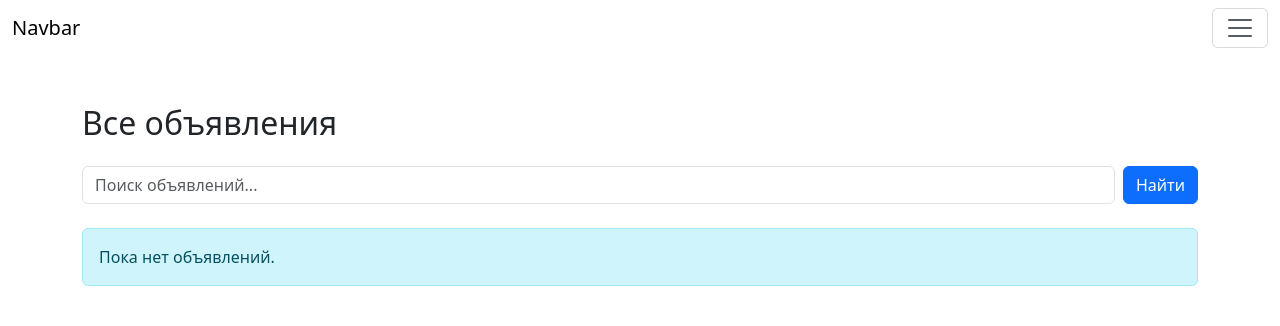
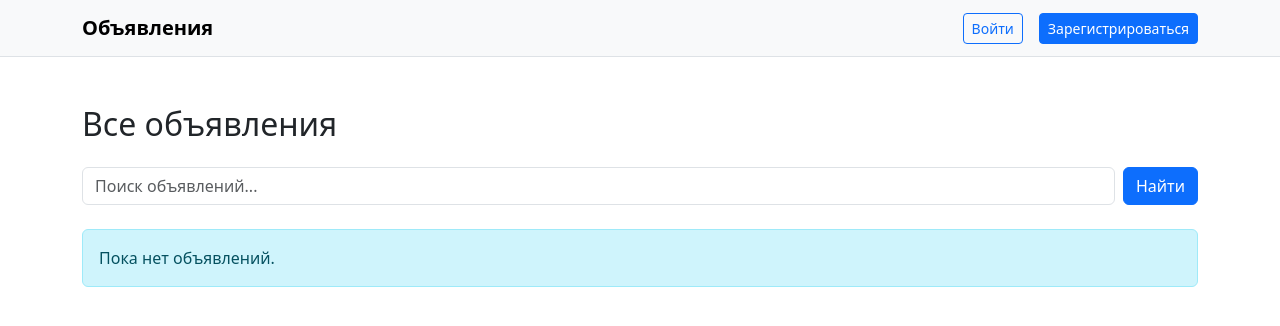
Before and after one commit to chinga11/kursovaya, a Django app: page / in a window 1280 px wide. Shown: the top 326 px of the page. Run offline with Django 5.2, Linux system fonts and the light colour scheme; data that the repository does not hold is empty.

Commit message:
добавление пользователей

```diff
--- a/lalafo/settings.py
+++ b/lalafo/settings.py
@@ -123,6 +123,10 @@ USE_TZ = True
 
 STATIC_URL = 'static/'
 
+# Send users back to the listings after signing in or out.
+LOGIN_REDIRECT_URL = "/"
+LOGOUT_REDIRECT_URL = "/"
+
 
 # Email
 # https://docs.djangoproject.com/en/6.1/topics/email/#topic-email-configuration
--- a/lalafo/urls.py
+++ b/lalafo/urls.py
@@ -17,7 +17,7 @@ Including another URLconf
 from django.contrib import admin
 from django.urls import path
 from product.views import hello_world,post_detail
-from product.views import my_name,say_name,post_list,create_post,delete_post
+from product.views import my_name,say_name,post_list,create_post,edit_post,delete_post
 from django.conf.urls.static import static
 from django.conf import settings
 from django.urls import include
@@ -31,10 +31,11 @@ urlpatterns = [
     path("",post_list,name='post_list'),
     path("product/<int:pk>/", post_detail, name="detail_product"),
     path("product/create/",create_post,name="create_post"),
+    path("product/<int:pk>/edit/", edit_post, name="edit_post"),
     path("product/<int:pk>/delete/", delete_post, name="delete_post"),
     path("accounts/", include("django.contrib.auth.urls")),
     path("register/", register, name="register"),
-    path("login/", LoginView.as_view(), name="login"),
+    path("login/", LoginView.as_view(template_name="registration/login.html"), name="login"),
     ]
 
 if settings.DEBUG:
--- a/product/admin.py
+++ b/product/admin.py
@@ -1,5 +1,4 @@
 from django.contrib import admin
-from product.models import Product
-# Register your models here.
+from product.models import Category, Product, Tag
 
-admin.site.register(Product)
+admin.site.register([Product, Category, Tag])
--- a/product/models.py
+++ b/product/models.py
@@ -20,7 +20,7 @@ class Product(models.Model):
     category=models.ForeignKey(Category,on_delete=models.SET_NULL,null=True)
     tags=models.ManyToManyField(Tag,blank=True)
     image=models.ImageField(null=True,blank=True,upload_to="product")
-    user=models.ForeignKey(User,on_delete=models.CASCADE,null=False,default=1)
+    user=models.ForeignKey(User,on_delete=models.CASCADE,null=False)
     def __str__(self):
         return f"{self.name}"
 
--- a/product/views.py
+++ b/product/views.py
@@ -1,6 +1,7 @@
 from django.shortcuts import render,get_object_or_404,redirect
 from django.http.response import HttpResponse
 from django.http.request import HttpRequest
+from django.contrib.auth.decorators import login_required
 from .models import Product
 from .forms import ProductForm
 from django.db.models import Q
@@ -45,18 +46,35 @@ def post_detail(r,pk):
 #         return redirect("detail_product", pk=product.pk)
 #     return render(request,"products/create_post.html")
 
+@login_required
 def create_post(request: HttpRequest) -> HttpResponse:
     if request.method == "POST":
         form = ProductForm(request.POST, request.FILES)
         if form.is_valid():
-            product = form.save()
+            product = form.save(commit=False)
+            product.user = request.user
+            product.save()
+            form.save_m2m()
             return redirect("detail_product", pk=product.pk)
     else:
         form = ProductForm()
-    return render(request, "products/create_post.html", {"form": form})
+    return render(request, "products/create_post.html", {"form": form, "is_edit": False})
 
+@login_required
+def edit_post(request: HttpRequest, pk: int) -> HttpResponse:
+    product = get_object_or_404(Product, id=pk, user=request.user)
+    if request.method == "POST":
+        form = ProductForm(request.POST, request.FILES, instance=product)
+        if form.is_valid():
+            form.save()
+            return redirect("detail_product", pk=product.pk)
+    else:
+        form = ProductForm(instance=product)
+    return render(request, "products/create_post.html", {"form": form, "product": product, "is_edit": True})
+
+@login_required
 def delete_post(request: HttpRequest, pk: int) -> HttpResponse:
-    product = get_object_or_404(Product, id=pk)
+    product = get_object_or_404(Product, id=pk, user=request.user)
     if request.method.lower() == "post":
         product.delete()
         return redirect("post_list")
--- a/templates/base.html
+++ b/templates/base.html
@@ -1,59 +1,30 @@
 <!DOCTYPE html>
-<html lang="en">
+<html lang="ru">
 <head>
     <meta charset="UTF-8">
     <meta name="viewport" content="width=device-width, initial-scale=1.0">
-    <title>Document</title>
-    <link rel="stylesheet" href="https://cdn.jsdelivr.net/npm/bootstrap@5.3.8/dist/css/bootstrap.min.css" integrity="sha384-sRIl4kxILFvY47J16cr9ZwB07vP4J8+LH7qKQnuqkuIAvNWLzeN8tE5YBujZqJLB" crossorigin="anonymous">
-    <script src="https://cdn.jsdelivr.net/npm/bootstrap@5.3.8/dist/js/bootstrap.min.js" integrity="sha384-G/EV+4j2dNv+tEPo3++6LCgdCROaejBqfUeNjuKAiuXbjrxilcCdDz6ZAVfHWe1Y" crossorigin="anonymous"></script>
-    <script src="https://cdn.jsdelivr.net/npm/bootstrap@5.3.8/dist/js/bootstrap.bundle.min.js" integrity="sha384-FKyoEForCGlyvwx9Hj09JcYn3nv7wiPVlz7YYwJrWVcXK/BmnVDxM+D2scQbITxI" crossorigin="anonymous"></script>
-
+    <title>{% block title %}Объявления{% endblock %}</title>
+    <link rel="stylesheet" href="https://cdn.jsdelivr.net/npm/bootstrap@5.3.8/dist/css/bootstrap.min.css" integrity="sha384-sRIl4kxILFvY47J16cr9ZwB07pV4J8+LH7qKQnuqkuIAvNWLzeN8tE5YBujZqJLB" crossorigin="anonymous">
 </head>
 <body>
-    <nav class="navbar md:navbar-expand bg-1">
-  <div class="container-fluid">
-    <a class="navbar-brand" href="#">Navbar</a>
-    <button class="btn-icon navbar-toggler" type="button" data-bs-toggle="drawer" data-bs-target="#navbarDrawer" aria-controls="navbarDrawer" aria-expanded="false" aria-label="Toggle navigation">
-      <span class="navbar-toggler-icon" aria-hidden="true"></span>
-    </button>
-    <dialog class="drawer drawer-end" tabindex="-1" id="navbarDrawer" aria-labelledby="navbarDrawerLabel">
-      <div class="drawer-header">
-        <h5 class="drawer-title" id="navbarDrawerLabel">Menu</h5>
-        <button type="button" class="btn-close" data-bs-dismiss="drawer" aria-label="Close"></button>
-      </div>
-      <div class="drawer-body mb-2 md:mb-0">
-        <ul class="nav navbar-nav me-auto">
-          <li class="nav-item">
-            <a class="nav-link active" aria-current="page" href="#">Home</a>
-          </li>
-          <li class="nav-item">
-            <a class="nav-link" href="#">Link</a>
-          </li>
-          <li class="nav-item">
-            <button class="nav-link" type="button" data-bs-toggle="menu" aria-expanded="false">
-              Menu
-            </button>
-            <div class="menu">
-              <a class="menu-item" href="#">Action</a>
-              <a class="menu-item" href="#">Another action</a>
-              <hr class="menu-divider">
-              <a class="menu-item" href="#">Something else here</a>
+    <nav class="navbar navbar-expand bg-light border-bottom">
+        <div class="container">
+            <a class="navbar-brand fw-semibold" href="{% url 'post_list' %}">Объявления</a>
+            <div class="d-flex align-items-center gap-3 ms-auto">
+                {% if user.is_authenticated %}
+                    <a class="btn btn-primary btn-sm" href="{% url 'create_post' %}">Новое объявление</a>
+                    <span class="text-dark">{{ user.username }}</span>
+                    <form method="post" action="{% url 'logout' %}" class="m-0">
+                        {% csrf_token %}
+                        <button type="submit" class="btn btn-outline-secondary btn-sm">Выйти</button>
+                    </form>
+                {% else %}
+                    <a class="btn btn-outline-primary btn-sm" href="{% url 'login' %}">Войти</a>
+                    <a class="btn btn-primary btn-sm" href="{% url 'register' %}">Зарегистрироваться</a>
+                {% endif %}
             </div>
-          </li>
-          <li class="nav-item">
-            <a class="nav-link disabled" aria-disabled="true">Disabled</a>
-          </li>
-        </ul>
-        <form class="hstack gap-2" role="search">
-          <input class="form-control" type="search" placeholder="Search" aria-label="Search"/>
-          <button class="btn-solid btn-icon theme-secondary" type="submit">
-            <svg class="bi" width="16" height="16"><use href="#search" /></svg>
-          </button>
-        </form>
-      </div>
-    </dialog>
-  </div>
-</nav>
+        </div>
+    </nav>
 {% block content %}
 {% endblock %}
 </body>
--- a/templates/products/create_post.html
+++ b/templates/products/create_post.html
@@ -6,7 +6,7 @@
     <div class="row justify-content-center">
         <div class="col-12 col-md-8 col-lg-6">
 
-            <h2 class="mb-4">Создать объявление</h2>
+            <h2 class="mb-4">{% if is_edit %}Изменить объявление{% else %}Создать объявление{% endif %}</h2>
 
             <form method="post" enctype="multipart/form-data">
                 {% csrf_token %}
@@ -28,7 +28,7 @@
                     </div>
                 {% endfor %}
 
-                <button type="submit" class="btn btn-primary w-100">Опубликовать</button>
+                <button type="submit" class="btn btn-primary w-100">{% if is_edit %}Сохранить изменения{% else %}Опубликовать{% endif %}</button>
             </form>
 
         </div>
--- a/user/forms.py
+++ b/user/forms.py
@@ -12,5 +12,10 @@ class RegisterForm(UserCreationForm):
         super().__init__(*args, **kwargs)
         self.fields["password1"].label = "Пароль"
         self.fields["password2"].label = "Повторите пароль"
+        self.fields["password1"].help_text = "Не менее 8 символов; пароль не должен быть слишком простым."
+        self.fields["password2"].help_text = "Введите пароль ещё раз для проверки."
         for field in self.fields.values():
             field.widget.attrs["class"] = "form-control"
+        self.fields["username"].widget.attrs["autocomplete"] = "username"
+        self.fields["password1"].widget.attrs["autocomplete"] = "new-password"
+        self.fields["password2"].widget.attrs["autocomplete"] = "new-password"
--- a/user/views.py
+++ b/user/views.py
@@ -9,14 +9,14 @@ from .forms import RegisterForm
 
 def register(request: HttpRequest) -> HttpResponse:
     if request.user.is_authenticated:
-        return redirect("/")
+        return redirect("post_list")
 
     if request.method == "POST":
         form = RegisterForm(request.POST)
         if form.is_valid():
             user = form.save()
             login(request, user)
-            return redirect("/")
+            return redirect("post_list")
     else:
         form = RegisterForm()
     return render(request, "registration/register.html", {"form": form})
```
Also changed, not shown: templates/products/detail_product.html (+8 -0 lines), templates/registration/register.html (added, +47 -0 lines), product/migrations/0008_alter_product_user.py (added).
